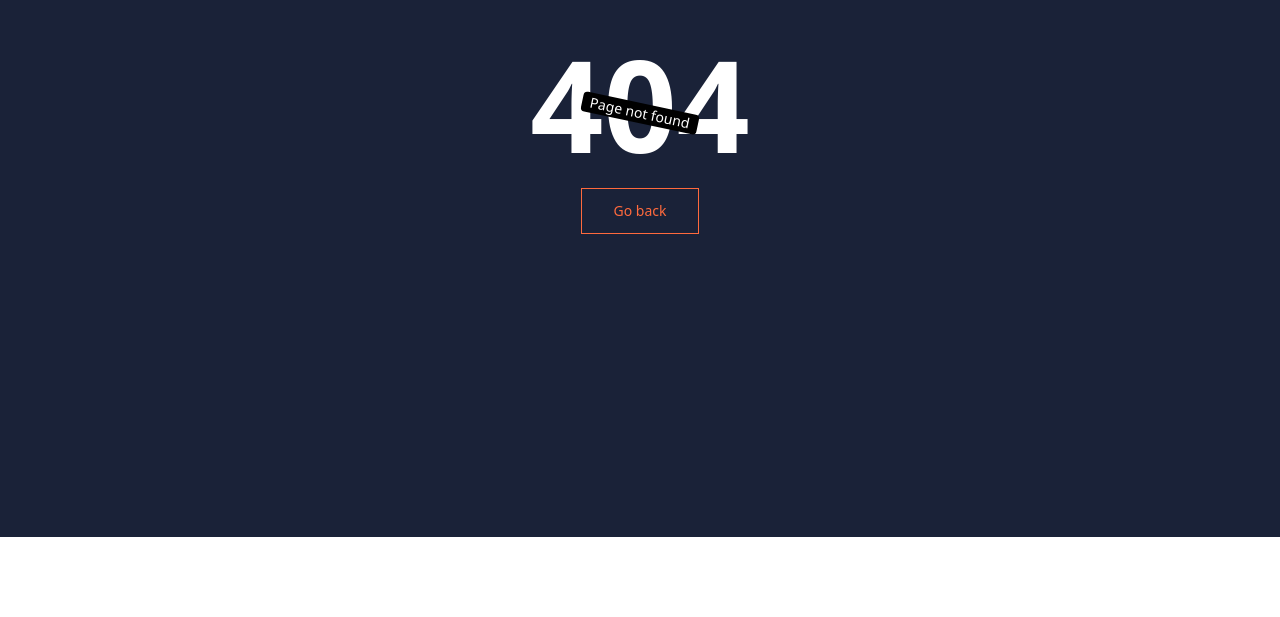
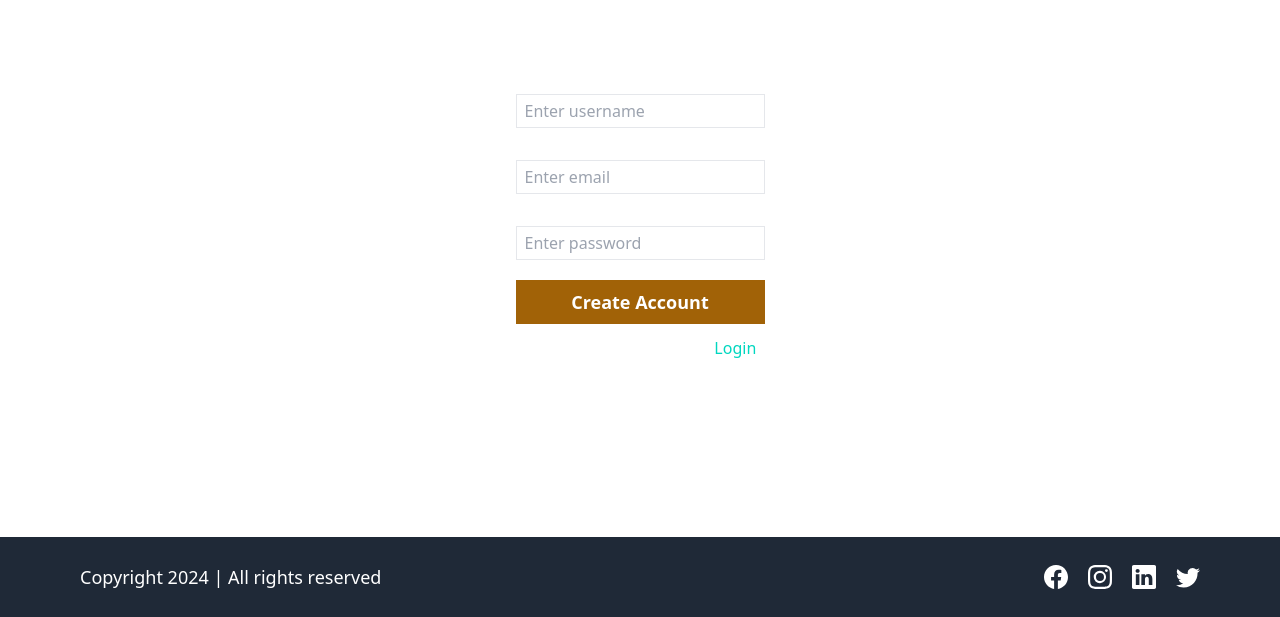
Before and after one commit to Lakshman76/Learning_management_system, a React (Vite) app in the folder client/: page /signup in a window 1280 px wide. Before the commit this address had no page. Shown: the part 263-880 px from the top of the page. Before the commit the page ends 800 px from the top, so only its background shows below. Built offline with nearby package versions, Linux system fonts and the light colour scheme.

Commit message:
Add signup page with all validation

```diff
--- a/client/src/App.jsx
+++ b/client/src/App.jsx
@@ -3,12 +3,14 @@ import {Route,Routes} from "react-router-dom";
 import AboutUs from "./pages/AboutUs";
 import Home from "./pages/Home"
 import NotFound from "./pages/NotFound";
+import Signup from "./pages/Signup";
 
 const App = () => {
   return (
     <Routes>
       <Route path="/" element={<Home />} />
       <Route path="/about" element={<AboutUs />} />
+      <Route path="/signup" element={<Signup />} />
       <Route path="*" element={<NotFound />} />
     </Routes>
   )
--- /dev/null
+++ b/client/src/pages/Signup.jsx
@@ -0,0 +1,154 @@
+import { useState } from "react";
+import toast from "react-hot-toast";
+import { BsPersonCircle } from "react-icons/bs";
+import { Link, useNavigate } from "react-router-dom";
+
+import { isValidEmail, isValidPassword } from "../helpers/regexMatcher";
+import HomeLayout from "../layouts/HomeLayout";
+
+const Signup = () => {
+  const navigate = useNavigate();
+  const [signupDetails, setSignupDetails] = useState({
+    fullname: "",
+    email: "",
+    password: "",
+    avatar: "",
+  });
+  const [previewImage, setPreviewImage] = useState("");
+
+  function onFormSubmit(e) {
+    console.log(signupDetails);
+    e.preventDefault();
+    if (
+      !signupDetails.fullname ||
+      !signupDetails.email ||
+      !signupDetails.password ||
+      !signupDetails.avatar
+    ) {
+      toast.error("Please fill all the Details");
+      return;
+    }
+    if (signupDetails.fullname.length < 5) {
+      toast.error("Name should be atleat of five character");
+      return;
+    }
+    if (!isValidEmail(signupDetails.email)) {
+      toast.error("Invalid email provided");
+      return;
+    }
+    if (!isValidPassword(signupDetails.password)) {
+      toast.error(
+        "Password should be 6-16 character long with atleast one number and a special character"
+      );
+      return;
+    }
+  }
+
+  function handleUserInput(e) {
+    const { name, value } = e.target;
+
+    setSignupDetails({
+      ...signupDetails,
+      [name]: value,
+    });
+  }
+  function handleImage(e){
+    e.preventDefault();
+    const uploadedImage = e.target.files[0];
+    if(!uploadedImage) return;
+
+    setSignupDetails({
+        ...signupDetails,
+        avatar: uploadedImage
+    })
+    const fileReader = new FileReader();
+    fileReader.readAsDataURL(uploadedImage);
+    fileReader.addEventListener("load", function() {
+        setPreviewImage(this.result);
+    })
+  }
+
+  return (
+    <HomeLayout>
+      <div className="flex overflow-x-auto items-center justify-center h-[100vh]">
+        <form
+          onSubmit={onFormSubmit}
+          noValidate
+          className="flex flex-col justify-center gap-3 rounded-lg p-4 text-white"
+        >
+          <h1 className="text-2xl text-center font-bold">Registration Form</h1>
+          <label htmlFor="image_uploads" className="cursor-pointer">
+            {previewImage ? (
+              <img
+                className="w-24 h-24 rounded-full m-auto"
+                src={previewImage}
+              />
+            ) : (
+              <BsPersonCircle className="w-24 h-24 rounded-full m-auto" />
+            )}
+          </label>
+          <input
+          onChange={handleImage}
+            className="hidden"
+            type="file"
+            name="image_uploads"
+            id="image_uploads"
+            accept="*"
+          />
+          <div className="flex flex-col gap-1">
+            <label htmlFor="fullname" className="font-semibold">
+              Name
+            </label>
+            <input
+              onChange={handleUserInput}
+              value={signupDetails.fullname}
+              type="text"
+              name="fullname"
+              placeholder="Enter username"
+              id="fullname"
+              className="bg-transparent px-2 py-1 border"
+              required
+            />
+            <label htmlFor="email" className="font-semibold">
+              Email
+            </label>
+            <input
+              onChange={handleUserInput}
+              value={signupDetails.email}
+              type="email"
+              name="email"
+              placeholder="Enter email"
+              id="email"
+              className="bg-transparent px-2 py-1 border"
+              required
+            />
+            <label htmlFor="password" className="font-semibold">
+              Password
+            </label>
+            <input
+              onChange={handleUserInput}
+              value={signupDetails.password}
+              type="password"
+              name="password"
+              placeholder="Enter password"
+              id="password"
+              className="bg-transparent px-2 py-1 border"
+              required
+            />
+          </div>
+          <button className="mt-2 py-2 text-lg font-semibold bg-yellow-700 hover:bg-yellow-600 transition-all ease-in-out duration-300 ">
+            Create Account
+          </button>
+          <p>
+            Already have an account ?{" "}
+            <Link to="/login" className="text-accent">
+              Login
+            </Link>
+          </p>
+        </form>
+      </div>
+    </HomeLayout>
+  );
+};
+
+export default Signup;
```
